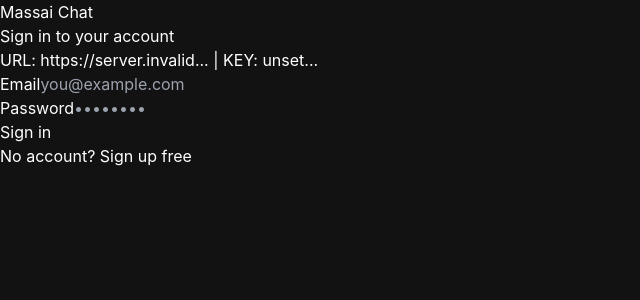
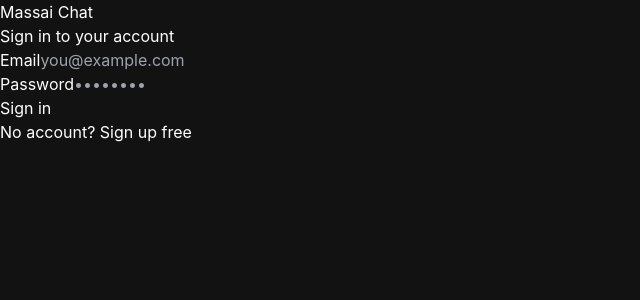
Before and after one commit to Dakshxd1/AI, a Next.js app: page /auth/login in a window 1280 px wide. Shown: the top 300 px of the page, without its empty margins (0-640 px from the left). Built offline with nearby package versions, Linux system fonts and the light colour scheme; no server answers.

Commit message:
fix: correct middleware cookie handling + hard redirect after login

```diff
--- a/app/auth/login/page.tsx
+++ b/app/auth/login/page.tsx
@@ -1,9 +1,9 @@
 'use client'
 export const dynamic = 'force-dynamic'
 
-import { Suspense, useState, useEffect } from 'react'
+import { Suspense, useState } from 'react'
 import { createClient } from '@/lib/supabase'
-import { useRouter, useSearchParams } from 'next/navigation'
+import { useSearchParams } from 'next/navigation'
 import Link from 'next/link'
 
 function LoginForm() {
@@ -11,49 +11,24 @@
   const [password, setPassword] = useState('')
   const [loading, setLoading] = useState(false)
   const [error, setError] = useState('')
-  const [debug, setDebug] = useState('')
-  const router = useRouter()
   const params = useSearchParams()
-
-  useEffect(() => {
-    const url = process.env.NEXT_PUBLIC_SUPABASE_URL
-    const key = process.env.NEXT_PUBLIC_SUPABASE_ANON_KEY
-    setDebug(`URL: ${url ? url.slice(0,30)+'...' : 'MISSING'} | KEY: ${key ? key.slice(0,20)+'...' : 'MISSING'}`)
-  }, []) // ❌ REMOVE params
+  const message = params.get('message')
 
   async function handleLogin(e: React.FormEvent) {
     e.preventDefault()
-
-    console.log("CLICKED LOGIN")
-    console.log("EMAIL:", email)
-    console.log("PASSWORD:", password)
-
     setLoading(true)
     setError('')
-
-    try {
     const supabase = createClient()
-
-      const { data, error } = await supabase.auth.signInWithPassword({
-        email,
-        password,
-      })
-
-      console.log("RESPONSE:", { data, error })
-
+    const { data, error } = await supabase.auth.signInWithPassword({ email, password })
     if (error) {
       setError(error.message)
       setLoading(false)
-      } else if (data?.user) {
-        console.log("SUCCESS LOGIN")
+      return
+    }
+    if (data?.session) {
       window.location.href = '/chat'
     } else {
-        setError('No user returned')
-        setLoading(false)
-      }
-    } catch (err: any) {
-      console.error("EXCEPTION:", err)
-      setError(err.message)
+      setError('Login failed — please try again.')
       setLoading(false)
     }
   }
@@ -67,10 +42,10 @@
         <p className="text-gray-500 text-sm mt-2">Sign in to your account</p>
       </div>
       <div className="bg-gray-900 border border-white/10 rounded-2xl p-6">
-      <form onSubmit={handleLogin} noValidate className="space-y-4">
-          {debug && (
-            <div className="bg-gray-800 text-gray-400 text-xs rounded-lg px-3 py-2 break-all">
-              {debug}
+        <form onSubmit={handleLogin} className="space-y-4">
+          {message && (
+            <div className="bg-yellow-500/10 border border-yellow-500/20 text-yellow-300 text-sm rounded-lg px-3 py-2">
+              {decodeURIComponent(message)}
             </div>
           )}
           {error && (
@@ -80,21 +55,22 @@
           )}
           <div>
             <label className="block text-sm text-gray-400 mb-1.5">Email</label>
-            <input type="email" value={email} onChange={e => setEmail(e.target.value)} required
+            <input
+              type="email" value={email} onChange={e => setEmail(e.target.value)} required
               placeholder="you@example.com"
               className="w-full bg-gray-800 border border-white/10 rounded-lg px-3 py-2.5 text-sm text-white placeholder-gray-600 focus:outline-none focus:border-indigo-500 transition"
             />
           </div>
           <div>
             <label className="block text-sm text-gray-400 mb-1.5">Password</label>
-            <input type="password" value={password} onChange={e => setPassword(e.target.value)} required
+            <input
+              type="password" value={password} onChange={e => setPassword(e.target.value)} required
               placeholder="••••••••"
               className="w-full bg-gray-800 border border-white/10 rounded-lg px-3 py-2.5 text-sm text-white placeholder-gray-600 focus:outline-none focus:border-indigo-500 transition"
             />
           </div>
           <button type="submit" disabled={loading}
-            className="w-full py-2.5 rounded-lg bg-indigo-600 hover:bg-indigo-500 text-white font-semibold text-sm transition disabled:opacity-50 disabled:cursor-not-allowed"
-          >
+            className="w-full py-2.5 rounded-lg bg-indigo-600 hover:bg-indigo-500 text-white font-semibold text-sm transition disabled:opacity-50 disabled:cursor-not-allowed">
             {loading ? 'Signing in…' : 'Sign in'}
           </button>
         </form>
```
Also changed, not shown: app/auth/signup/page.tsx (+19 -39 lines), middleware.ts (+15 -20 lines). Lines whose indentation alone changed are shown as unchanged.
